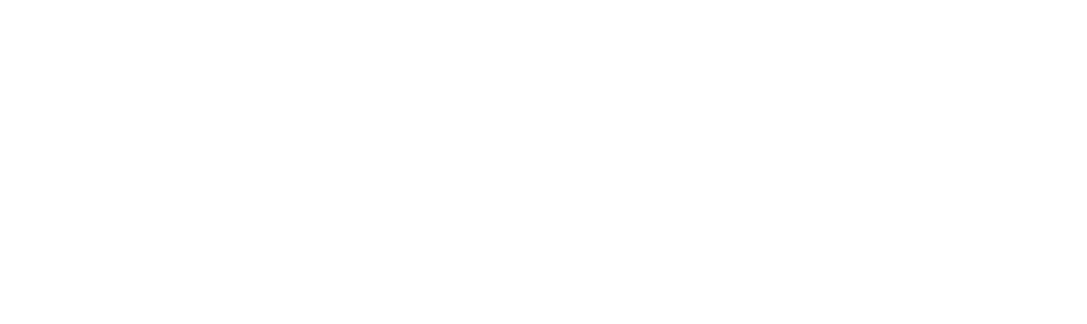
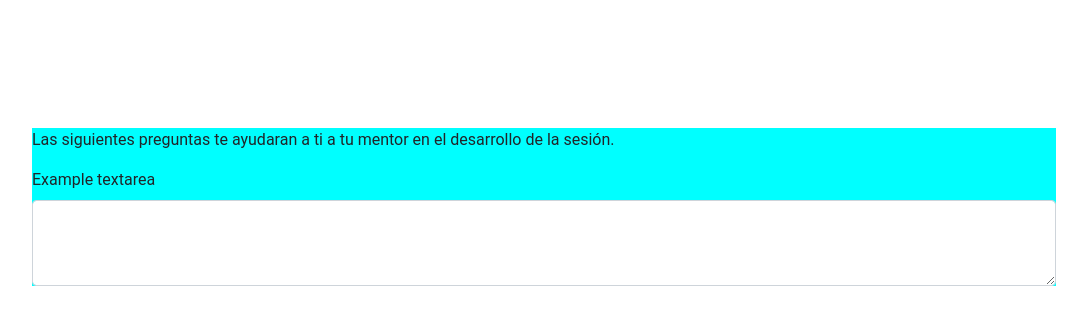
Before and after one commit to davidB2ya/MentoringApp, a React (Create React App) app in the folder client/: page /inform-student in a window 1280 px wide. Before the commit this address had no page. Shown: the top 324 px of the page, without its empty margins (96-1183 px from the left). Built offline with nearby package versions, Linux system fonts and the light colour scheme.

Commit message:
first form in process

```diff
--- a/client/src/index.js
+++ b/client/src/index.js
@@ -14,6 +14,7 @@
 import StudentSession from './routes/student-sessions';
 import Thanks from './views/Student/Thanks/Thanks';
 import FirstStudentForm from './views/Student/Form/FirstStudentForm';
+import FirstStudentInform from './views/Student/Inform/FirstStudentInfrom';
 
 
 const rootElement = document.getElementById("root")
@@ -27,6 +28,8 @@
         <Route path="/welcome-student" element={<WelcomeStudent/>}/>
         <Route path="/form-student" element={<FirstStudentForm/>}/>
         <Route path="/thanks-student" element={<Thanks/>}/>
+        <Route path="/inform-student" element={<FirstStudentInform/>}/>
+        FirstStudentInfrom
         <Route path="/student-profile-interests" element={<StudentProfile/>}/>
         <Route path="/student-sessions" element={<StudentSession/>}/>
         <Route path="/admin-panel" element={<admin-panel/>}/>
--- a/client/src/views/Student/Inform/FirstStudentInfrom.jsx
+++ b/client/src/views/Student/Inform/FirstStudentInfrom.jsx
@@ -1,11 +1,20 @@
 import React from 'react'
 
-const FirstStudentInfrom = () => {
+const FirstStudentInform = () => {
     return (
         <div>
-
+			<div className="advice">
+				<p>Las siguientes preguntas te ayudaran a ti a tu mentor en el desarrollo de la sesión.</p>
+				<div>
+				<div class="mb-3">
+					<label for="exampleFormControlTextarea1" class="form-label">Example textarea</label>
+					<br></br>
+					<textarea class="form-control" id="exampleFormControlTextarea1" rows="3"></textarea>
+                </div>
+                </div>
+			</div>
         </div>
     )
 }
 
-export default FirstStudentInfrom
+export default FirstStudentInform
```
